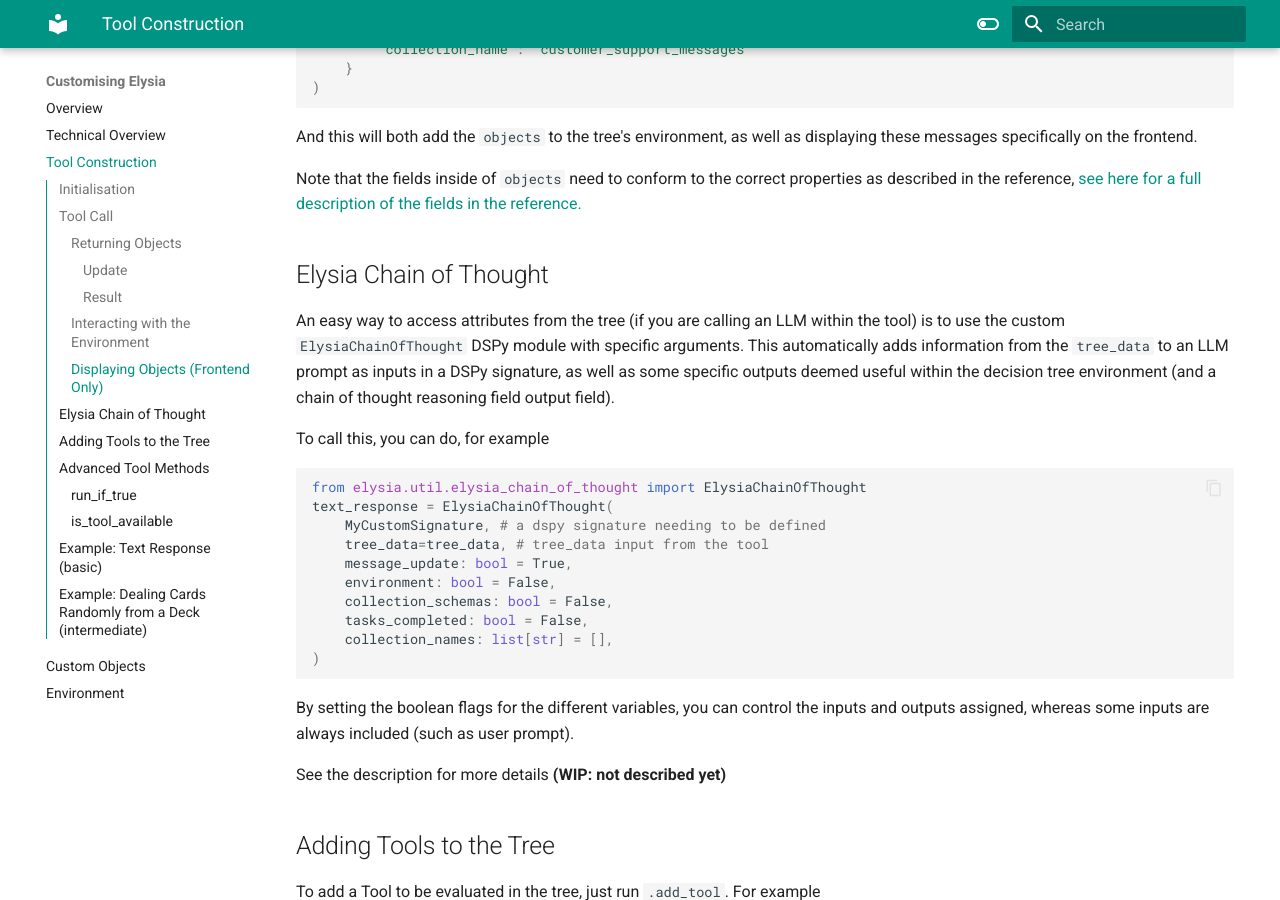
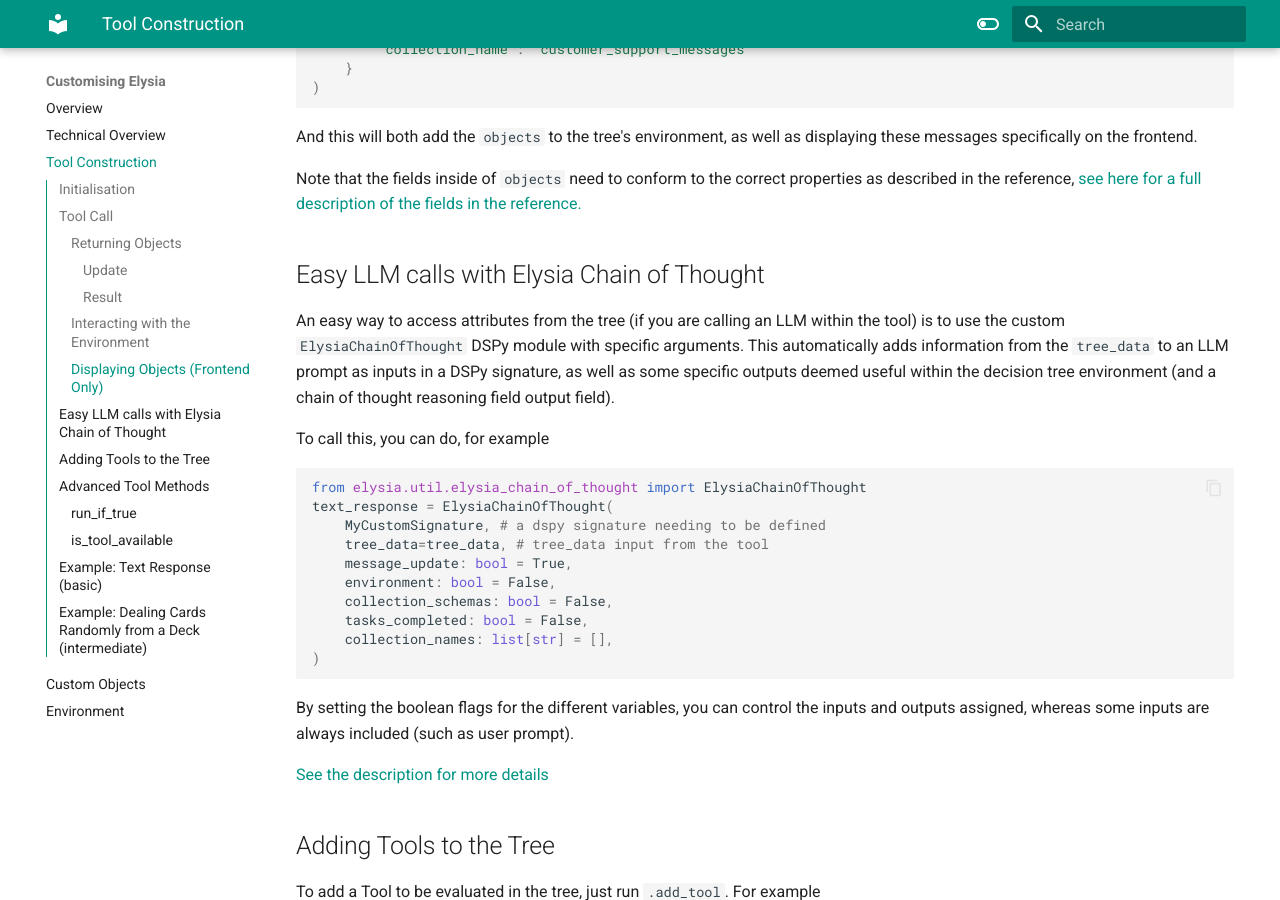
Before and after one commit to zhetai/elysia, an MkDocs documentation site: the page built from docs/Customising/creating_your_own_tools.md, in a window 1280 px wide and 900 px high, scrolled down 4283 px. Built offline with MkDocs 1.6.1 and Material for MkDocs 9.7.7, drawn with Linux system fonts in a browser that asks for light colours.

````diff
--- a/docs/Customising/creating_your_own_tools.md
+++ b/docs/Customising/creating_your_own_tools.md
@@ -162,7 +162,7 @@
 
 Note that the fields inside of `objects` need to conform to the correct properties as described in the reference, [see here for a full description of the fields in the reference.](../Reference/Result.md)
 
-## Elysia Chain of Thought
+## Easy LLM calls with Elysia Chain of Thought
 
 An easy way to access attributes from the tree (if you are calling an LLM within the tool) is to use the custom `ElysiaChainOfThought` DSPy module with specific arguments. This automatically adds information from the `tree_data` to an LLM prompt as inputs in a DSPy signature, as well as some specific outputs deemed useful within the decision tree environment (and a chain of thought reasoning field output field).
 
@@ -181,7 +181,7 @@
 ```
 By setting the boolean flags for the different variables, you can control the inputs and outputs assigned, whereas some inputs are always included (such as user prompt).
 
-See the description for more details **(WIP: not described yet)**
+[See the description for more details](../Reference/Util.md#elysia.util.elysia_chain_of_thought)
 
 ## Adding Tools to the Tree
 
````
Also changed, not shown: docs/Reference/Util.md (added, +1 -0 lines).
